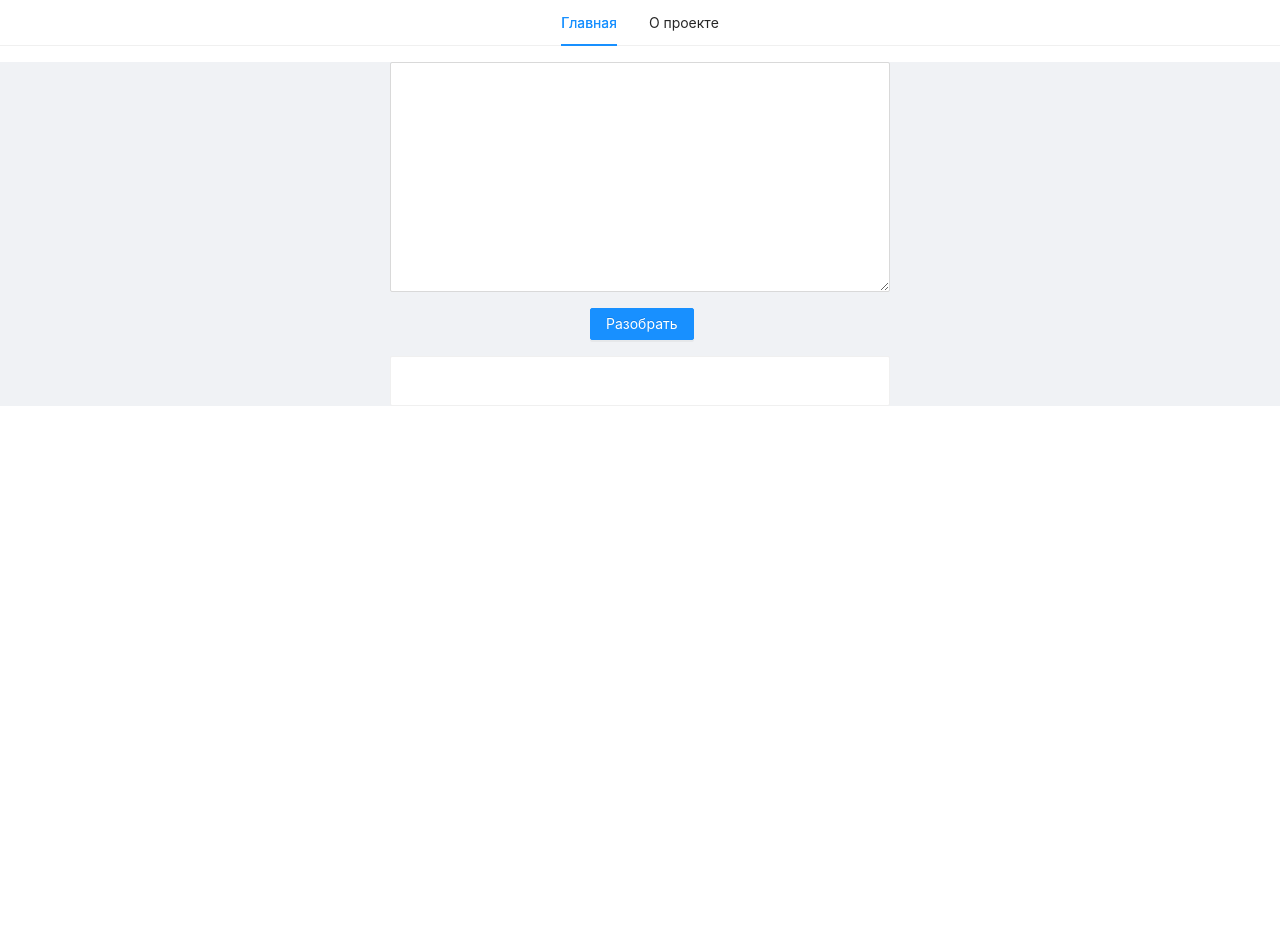
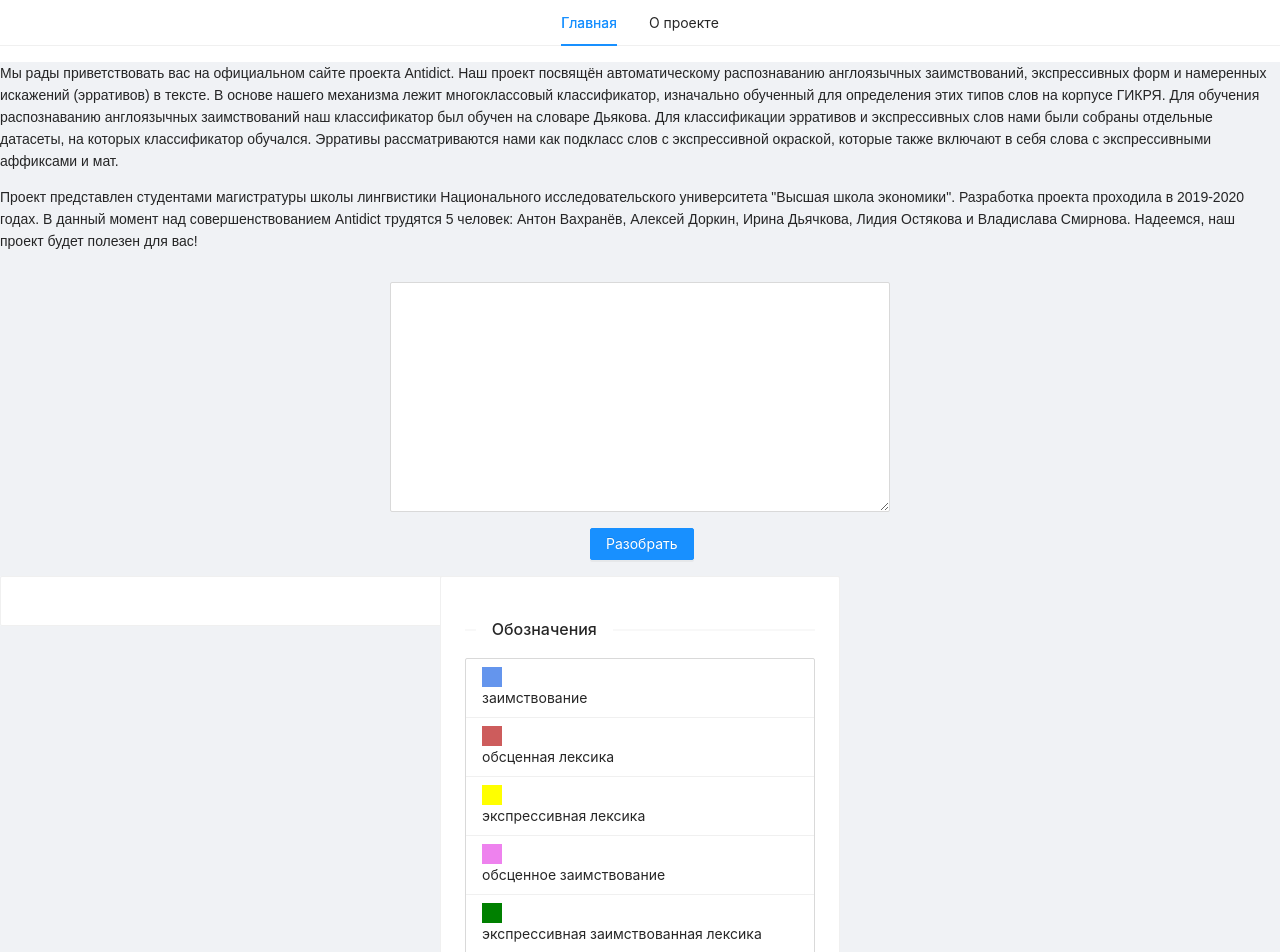
Before and after one commit to wkmatrosowa/antidict-frontend, a React (Create React App) app: page /main in a window 1280 px wide. Shown: the top 952 px of the page. Before the commit the page ends 800 px from the top, so only its background shows below. Built offline with nearby package versions, Linux system fonts and the light colour scheme.

Commit message:
add legend and some styles

```diff
--- a/src/pages/main.css
+++ b/src/pages/main.css
@@ -1,3 +1,12 @@
+.container{
+    display: flex;
+    justify-content: center;
+}
+
+.about-on-main  {
+    text-align: left;
+}
+
 .highlightClassName {
     background-color: plum;
 }
@@ -20,3 +29,32 @@
 .colorobsceneexpressive {
   background-color: orange;
 }
+
+.indicator {
+    width: 20px;
+    height: 20px;
+}
+
+.indicator.cornflowerblue {
+    background-color: cornflowerblue;
+}
+
+.indicator.indianred {
+    background-color: indianred;
+}
+
+.indicator.yellow {
+    background-color: yellow;
+}
+
+.indicator.violet {
+    background-color: violet;
+}
+
+.indicator.green {
+    background-color: green;
+}
+
+.indicator.orange {
+    background-color: orange;
+}
--- a/src/pages/main.tsx
+++ b/src/pages/main.tsx
@@ -1,5 +1,5 @@
 import React, {ChangeEvent, useState} from "react";
-import {Button, Card, Input, Layout, Space} from "antd";
+import {Button, Card, Col, Divider, Input, Layout, List, Row, Space} from "antd";
 import Highlighter from "react-highlight-words";
 import './main.css';
 
@@ -43,11 +43,44 @@
     const onChange = (event: ChangeEvent<HTMLTextAreaElement>) => {
         setText(event.target.value);
     }
+
+    const legend = [
+        'заимствование',
+        'обсценная лексика',
+        'экспрессивная лексика',
+        'обсценное заимствование',
+        'экспрессивная заимствованная лексика',
+        'обсценная экспрессивная лексика'
+    ];
+
+    const colorMap: any = {
+        'заимствование': 'cornflowerblue',
+        'обсценная лексика': 'indianred',
+        'экспрессивная лексика': 'yellow',
+        'обсценное заимствование': 'violet',
+        'экспрессивная заимствованная лексика': 'green',
+        'обсценная экспрессивная лексика': 'orange'
+
+    }
     // console.log(searchWords);
     // console.log(categories);
     return (
-        <Layout className="text-input-output" style={{textAlign: 'center'}}>
+        <Layout className="text-input-output">
             <Space direction="vertical" size={"middle"}>
+                <div className="about-on-main">
+                    <p>Мы рады приветствовать вас на официальном сайте проекта Antidict. Наш проект посвящён автоматическому
+                        распознаванию англоязычных заимствований, экспрессивных форм и намеренных искажений (эрративов) в
+                        тексте. В основе нашего механизма лежит многоклассовый классификатор, изначально обученный для
+                        определения этих типов слов на корпусе ГИКРЯ. Для обучения распознаванию англоязычных заимствований
+                        наш классификатор был обучен на словаре Дьякова. Для классификации эрративов и экспрессивных слов
+                        нами были собраны отдельные датасеты, на которых классификатор обучался. Эрративы рассматриваются
+                        нами как подкласс слов с экспрессивной окраской, которые также включают в себя слова с
+                        экспрессивными аффиксами и мат.</p>
+                    <p>Проект представлен студентами магистратуры школы лингвистики Национального исследовательского
+                        университета "Высшая школа экономики". Разработка проекта проходила в 2019-2020 годах. В данный
+                        момент над совершенствованием Antidict трудятся 5 человек: Антон Вахранёв, Алексей Доркин, Ирина
+                        Дьячкова, Лидия Остякова и Владислава Смирнова. Надеемся, наш проект будет полезен для вас!</p>
+                </div>
                 <Content className="text-input" style={{textAlign: 'center'}}>
                     <TextArea rows={10} style={{width: 500}} value={text} onChange={onChange}/>
                 </Content>
@@ -55,6 +88,8 @@
                     <Button type="primary" onClick={onClick}>Разобрать</Button>
                 </Content>
                 <Content className="text-output" style={{textAlign: 'left'}}>
+                    <Row gutter={16}>
+                        <Col span={8}>
                             <Card style={{margin: '0 auto', width: 500, borderStyle: 'solid'}} bordered={true}>
                                 <Highlighter
                                     highlightClassName="highlightClassName"
@@ -67,6 +102,25 @@
                                     )}
                                     textToHighlight={highlightedText}/>
                             </Card>
+                        </Col>
+                        <Col span={8}>
+                            <Card style={{margin: '0 auto', width: 400, borderStyle: 'solid'}}
+                                  bordered={true}>
+                                <Divider orientation="left">Обозначения</Divider>
+                                <List
+                                    size="small"
+                                    bordered
+                                    dataSource={legend}
+                                    renderItem={item => (
+                                        <List.Item>
+                                            <div className={"indicator " + colorMap[item]}/>
+                                            {item}
+                                        </List.Item>
+                                    )}
+                                />
+                            </Card>
+                        </Col>
+                    </Row>
                 </Content>
             </Space>
         </Layout>
```
Lines whose indentation alone changed are shown as unchanged.
